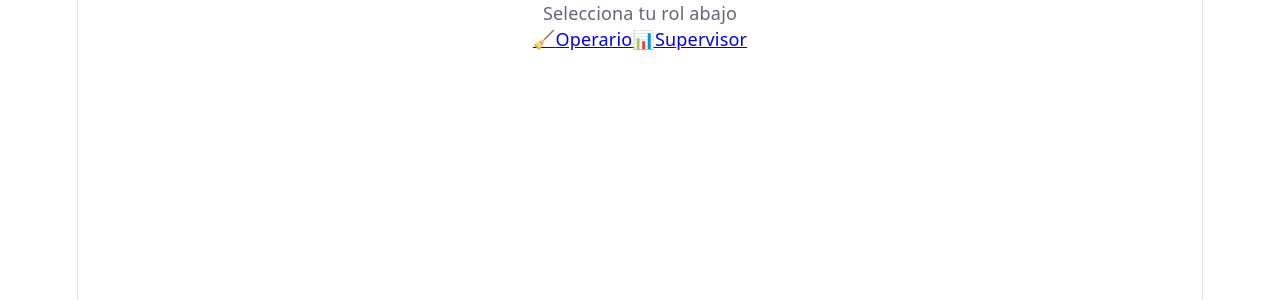
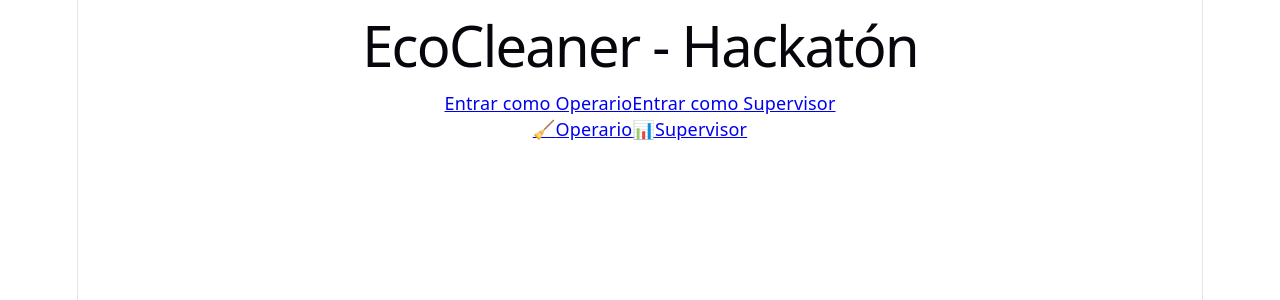
Before and after one commit to Ale8Daniel8Armas/EcoCleaner-System, a React (Vite) app in the folder apps/web/: page / in a window 1280 px wide. Shown: the top 300 px of the page. Built offline with nearby package versions, Linux system fonts and the light colour scheme.

Commit message:
fix: home issue route

```diff
--- a/apps/web/src/app/App.tsx
+++ b/apps/web/src/app/App.tsx
@@ -20,7 +20,7 @@ export function App() {
         <BrowserRouter>
             <Routes>
                 <Route element={<MobileLayout />}>
-                    <Route path="/" element={<div className="p-4 text-center">Selecciona tu rol abajo</div>} />
+                    <Route path="/" element={<Home />} />
                     <Route path="/operario" element={<OperarioHome />} />
                     <Route path="/supervisor" element={<SupervisorHome />} />
                 </Route>
```
